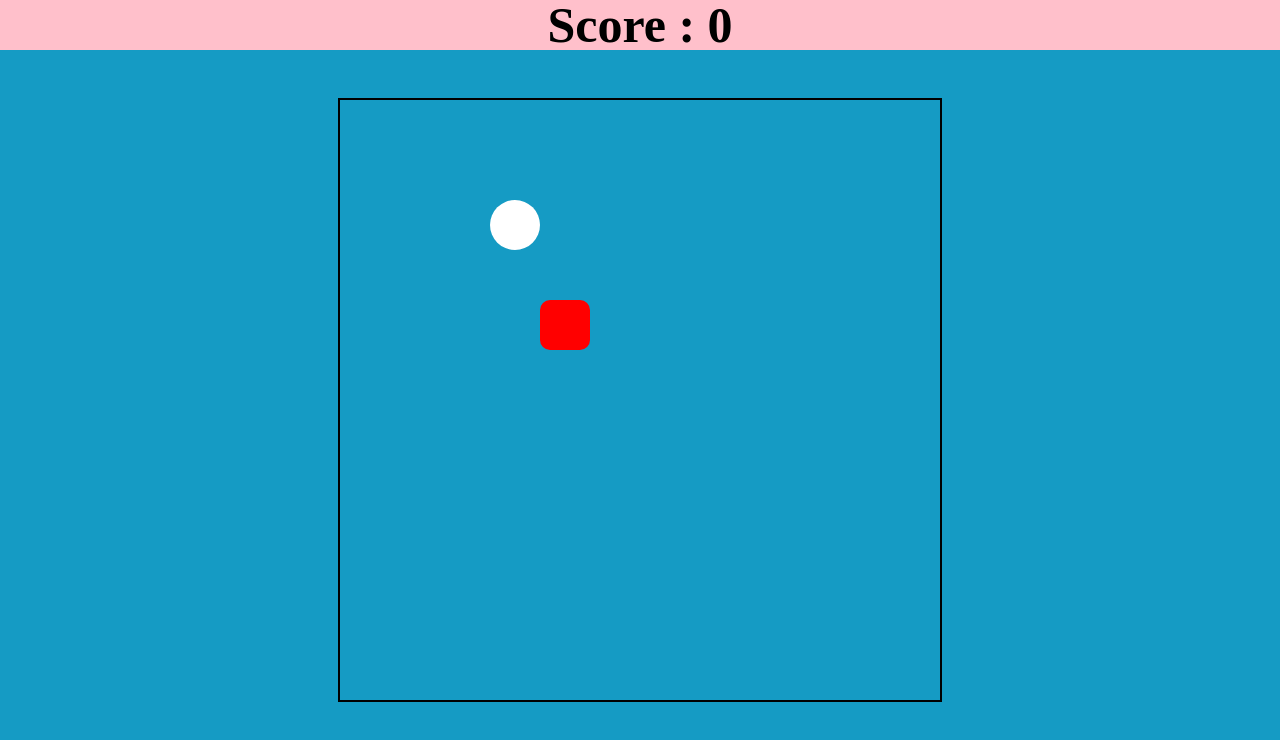
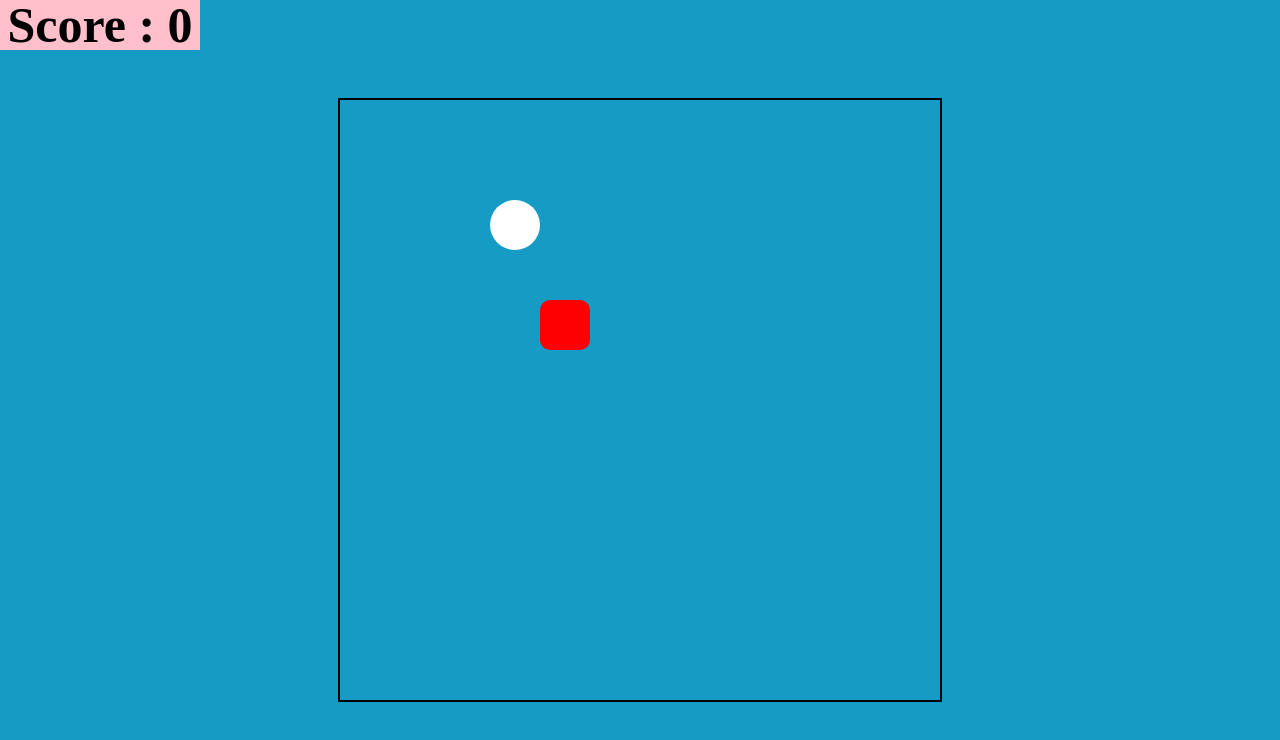
Before and after one commit to PriyanshuProgrammer/snakerungame, a plain HTML site: page index.html in a window 1280 px wide. Drawn offline with Linux system fonts and the light colour scheme.

Commit message:
update style
updated the style.css

```diff
--- a/style.css
+++ b/style.css
@@ -41,6 +41,7 @@ html, body {
     justify-content: center;
     background-color: pink;
     height: 50px;
+    width: 200px;
 }
 
 .value{
```
